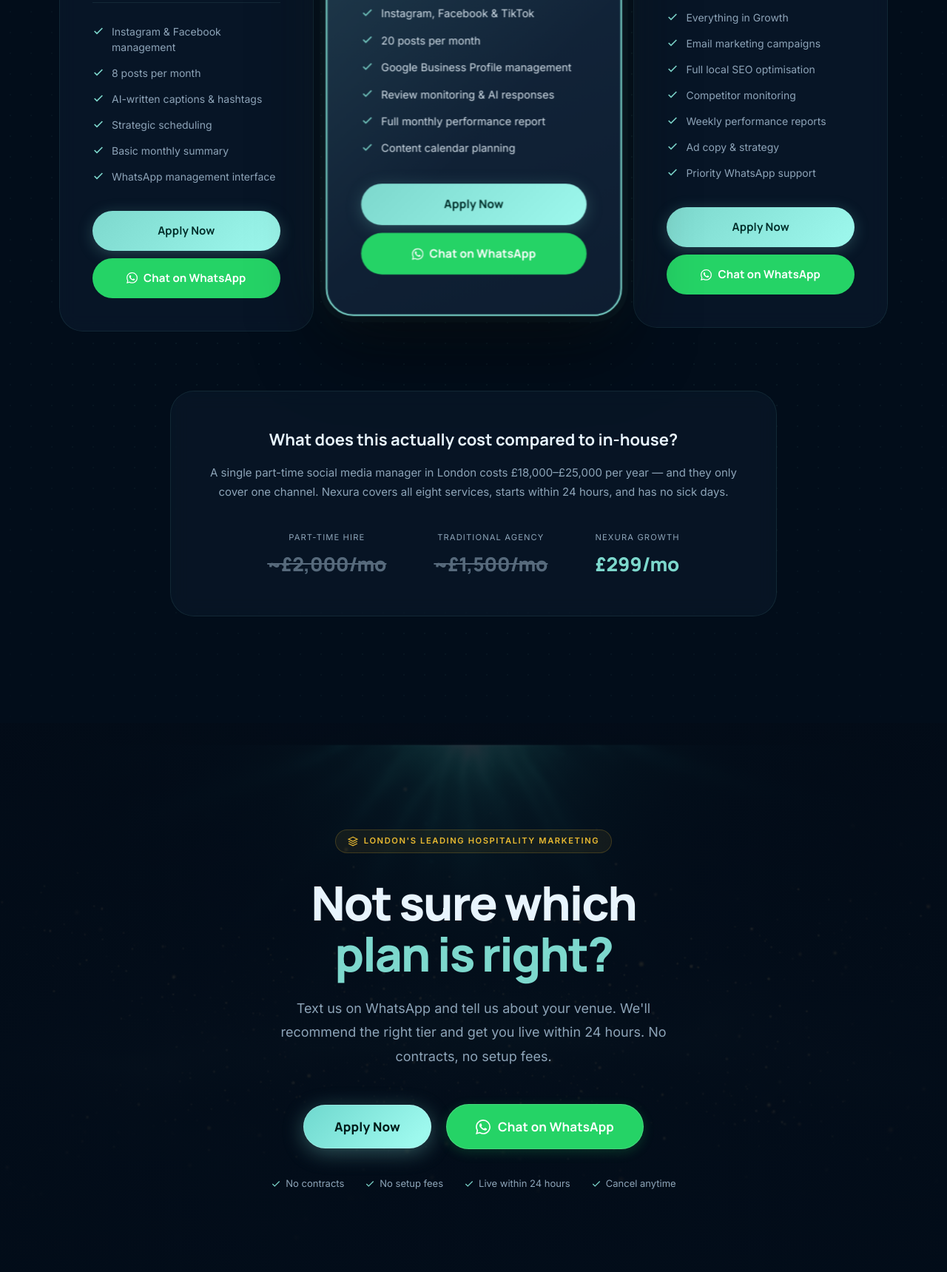
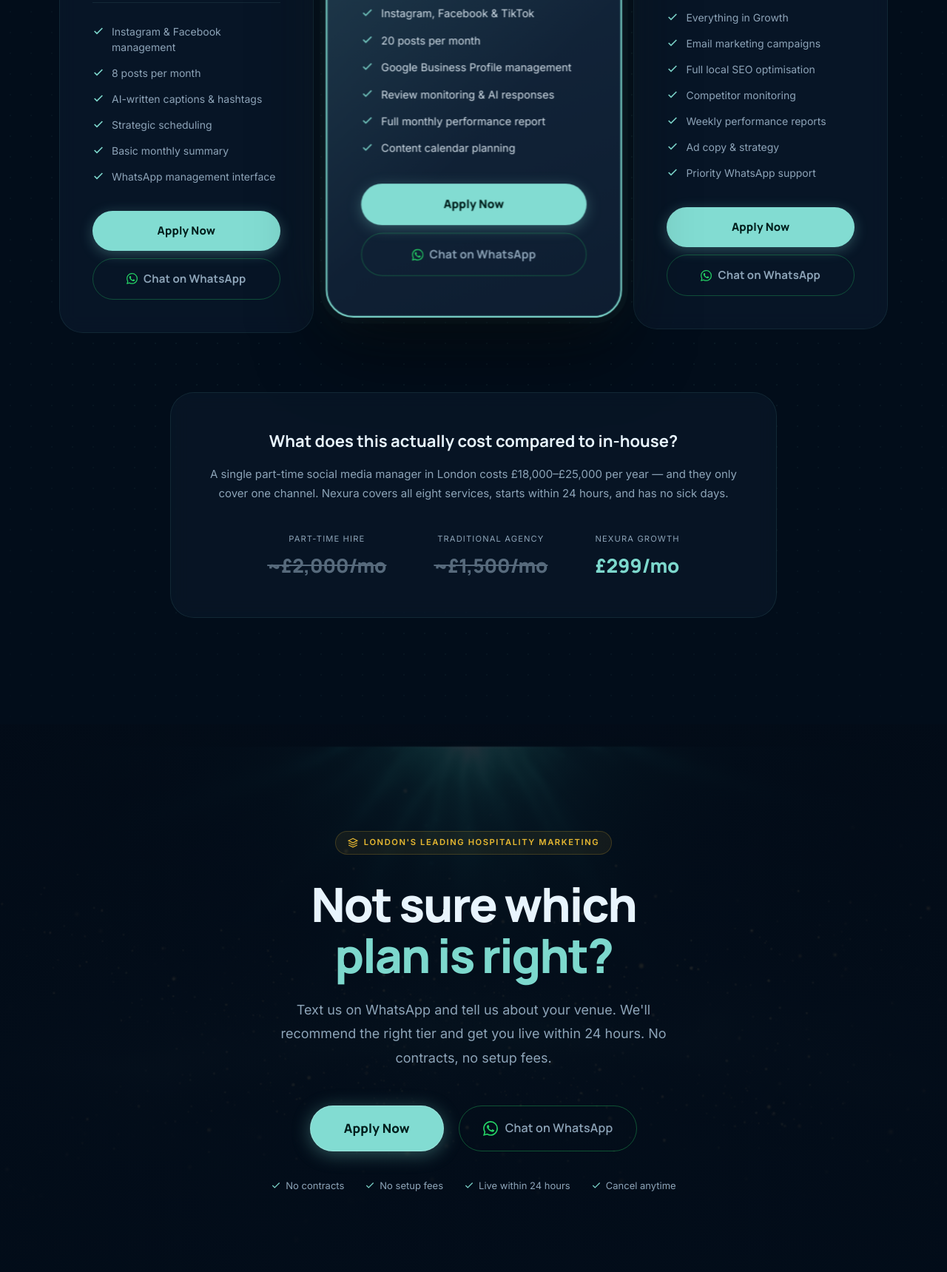
Before and after one commit to nexuramarketinguk/nexura-website, a website: page pricing.html in a window 1280 px wide. Shown: the part 921-2640 px from the top of the page at 74% size. Drawn offline with Linux system fonts and the light colour scheme.

Commit message:
CTA hierarchy — Apply Now dominant teal, WhatsApp ghost secondary

```diff
--- a/pricing.html
+++ b/pricing.html
@@ -106,15 +106,18 @@
       text-decoration: none; transition: all 0.25s var(--ease-out);
       letter-spacing: 0.01em;
     }
+    /* Apply Now card button — solid teal, dominant */
     .pricing-cta-primary {
-      background: linear-gradient(135deg, var(--teal), var(--teal-light));
-      color: #002e2a;
-      box-shadow: 0 4px 20px rgba(125,216,205,0.25);
+      background: #82DCD2;
+      color: #001e1c; font-weight: 800;
+      box-shadow: 0 4px 18px rgba(130,220,210,0.3);
     }
     .pricing-cta-primary:hover {
-      box-shadow: 0 12px 35px rgba(125,216,205,0.45);
+      background: #9ef9ee;
+      box-shadow: 0 14px 36px rgba(130,220,210,0.5);
       transform: translateY(-2px);
     }
+    /* Unused ghost style kept for safety */
     .pricing-cta-ghost {
       background: rgba(22,36,54,0.6); color: var(--text-muted);
       border: 1px solid rgba(125,216,205,0.1);
@@ -124,13 +127,17 @@
       border-color: rgba(125,216,205,0.25);
       transform: translateY(-1px);
     }
+    /* Chat on WhatsApp card button — ghost/secondary */
     .pricing-cta-wa {
-      background: #25D366; color: #fff;
+      background: transparent; color: var(--text-muted);
+      border: 1px solid rgba(37,211,102,0.3);
       display: flex; align-items: center; justify-content: center; gap: 0.5rem;
     }
+    .pricing-cta-wa svg { color: #25D366; }
     .pricing-cta-wa:hover {
-      background: #1ebe5a;
-      box-shadow: 0 8px 20px rgba(37,211,102,0.35);
+      border-color: rgba(37,211,102,0.65);
+      color: var(--text);
+      background: rgba(37,211,102,0.06);
       transform: translateY(-1px);
     }
     .pricing-card-actions { display: flex; flex-direction: column; gap: 0.625rem; }
@@ -174,7 +181,7 @@
     <li><a href="index.html#how-it-works">How It Works</a></li>
     <li><a href="services.html">Services</a></li>
     <li><a href="pricing.html" class="active">Pricing</a></li>
-    <li><a href="https://wa.me/447591771279?text=Hey%20Nexura%2C%20I%27m%20interested%20in%20finding%20out%20more" class="nav-cta" target="_blank" rel="noopener">Get Started</a></li>
+    <li><a href="https://nexura-services-production.up.railway.app/apply" class="nav-cta" target="_blank" rel="noopener">Apply Now</a></li>
   </ul>
   <div class="nav-hamburger" id="hamburger" aria-label="Open menu" role="button" tabindex="0">
     <span></span><span></span><span></span>
--- a/styles.css
+++ b/styles.css
@@ -97,17 +97,18 @@ nav.scrolled {
 .nav-links a:hover, .nav-links a.active { color: var(--text); }
 .nav-links a.active { color: var(--teal); }
 .nav-cta {
-  background: linear-gradient(135deg, var(--teal), var(--teal-light)) !important;
-  color: #002e2a !important; padding: 0.5rem 1.375rem;
-  border-radius: 50px; font-weight: 700 !important;
+  background: #82DCD2 !important;
+  color: #001e1c !important; padding: 0.5rem 1.375rem;
+  border-radius: 50px; font-weight: 800 !important;
   font-size: 0.8125rem !important; letter-spacing: 0.01em !important;
-  transition: transform 0.2s var(--ease-spring), box-shadow 0.2s !important;
-  box-shadow: 0 0 0 1px rgba(255,255,255,0.1) inset !important;
+  transition: transform 0.2s var(--ease-spring), box-shadow 0.2s, background 0.2s !important;
+  box-shadow: 0 3px 14px rgba(130,220,210,0.3), 0 0 0 1px rgba(255,255,255,0.15) inset !important;
 }
 .nav-cta:hover {
+  background: #9ef9ee !important;
   transform: translateY(-2px) !important;
-  box-shadow: 0 8px 28px rgba(125,216,205,0.35) !important;
-  color: #002e2a !important;
+  box-shadow: 0 10px 30px rgba(130,220,210,0.45) !important;
+  color: #001e1c !important;
 }
 .nav-hamburger {
   display: none; flex-direction: column; gap: 5px;
@@ -171,39 +172,53 @@ nav.scrolled {
   box-shadow: 0 8px 24px rgba(0,0,0,0.3);
 }
 
-/* Apply Now — primary CTA, brighter + larger than btn-primary */
+/* ── Apply Now — THE primary CTA. Bold, unmissable, premium teal ── */
 .btn-apply {
-  display: inline-flex; align-items: center; gap: 0.5rem;
-  padding: 1rem 2.625rem;
-  background: linear-gradient(135deg, #6fd8ce, #9ef9ee, #6fd8ce);
-  background-size: 200% auto;
-  color: #001e1c; font-family: 'Manrope', sans-serif;
-  font-weight: 800; font-size: 1.0625rem; border-radius: 50px;
+  display: inline-flex; align-items: center; justify-content: center; gap: 0.625rem;
+  padding: 1.0625rem 2.875rem;
+  background: #82DCD2;
+  color: #001e1c;
+  font-family: 'Manrope', sans-serif;
+  font-weight: 800; font-size: 1.0625rem;
+  border-radius: 50px;
   text-decoration: none; border: none; cursor: pointer;
-  transition: transform 0.25s var(--ease-spring), box-shadow 0.25s, background-position 0.4s;
-  box-shadow: 0 0 0 1px rgba(255,255,255,0.2) inset, 0 6px 28px rgba(125,216,205,0.35);
+  transition: transform 0.25s var(--ease-spring), box-shadow 0.25s, background 0.2s;
+  box-shadow: 0 4px 24px rgba(130,220,210,0.35), 0 0 0 1px rgba(255,255,255,0.18) inset;
+  white-space: nowrap; letter-spacing: 0.01em;
+  position: relative; overflow: hidden;
+}
+.btn-apply::after {
+  content: ''; position: absolute; inset: 0; border-radius: 50px;
+  background: linear-gradient(135deg, rgba(255,255,255,0.2) 0%, transparent 60%);
+  opacity: 0; transition: opacity 0.2s;
+}
+.btn-apply:hover {
+  background: #9ef9ee;
+  transform: translateY(-3px);
+  box-shadow: 0 20px 55px rgba(130,220,210,0.55), 0 0 0 1px rgba(255,255,255,0.18) inset;
+}
+.btn-apply:hover::after { opacity: 1; }
+.btn-apply:active { transform: translateY(-1px); }
+
+/* ── Chat on WhatsApp — secondary/ghost, sits alongside Apply Now ── */
+.btn-whatsapp {
+  display: inline-flex; align-items: center; justify-content: center; gap: 0.625rem;
+  padding: 1.0625rem 2rem;
+  background: transparent;
+  color: var(--text-muted);
+  font-family: 'Manrope', sans-serif; font-weight: 600; font-size: 1rem;
+  border-radius: 50px; text-decoration: none;
+  border: 1px solid rgba(37,211,102,0.35); cursor: pointer;
+  transition: all 0.25s var(--ease-out);
   white-space: nowrap; letter-spacing: 0.01em;
 }
-.btn-apply:hover {
-  transform: translateY(-3px);
-  background-position: right center;
-  box-shadow: 0 20px 55px rgba(125,216,205,0.55), 0 0 0 1px rgba(255,255,255,0.2) inset;
-}
-.btn-apply:active { transform: translateY(-1px); }
-
-.btn-whatsapp {
-  display: inline-flex; align-items: center; gap: 0.625rem;
-  padding: 1.0625rem 2.5rem; background: #25D366; color: #fff;
-  font-family: 'Manrope', sans-serif; font-weight: 700; font-size: 1.0625rem;
-  border-radius: 50px; text-decoration: none;
-  transition: transform 0.25s var(--ease-spring), box-shadow 0.25s;
-  box-shadow: 0 0 0 1px rgba(255,255,255,0.15) inset, 0 4px 16px rgba(37,211,102,0.2);
-  letter-spacing: 0.01em;
-}
+.btn-whatsapp svg { color: #25D366; flex-shrink: 0; }
 .btn-whatsapp:hover {
-  background: #1ebe5a;
-  transform: translateY(-3px);
-  box-shadow: 0 16px 40px rgba(37,211,102,0.4), 0 0 0 1px rgba(255,255,255,0.15) inset;
+  border-color: rgba(37,211,102,0.7);
+  color: var(--text);
+  background: rgba(37,211,102,0.06);
+  transform: translateY(-2px);
+  box-shadow: 0 8px 24px rgba(37,211,102,0.12);
 }
 
 /* ── Section shared ── */
```
Also changed, not shown: index.html (+1 -1 lines), privacy.html (+1 -1 lines), services.html (+1 -1 lines).
